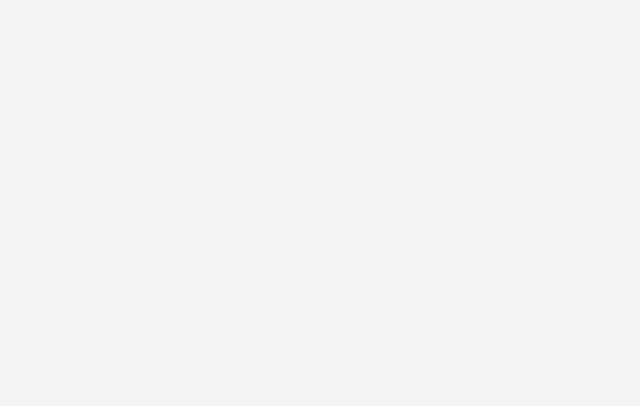
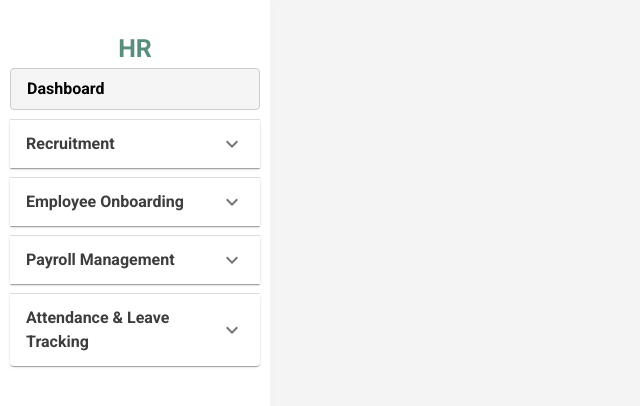
Before and after one commit to Shuhaib77/optCartFrontend, a React (Vite) app: page /hr/AttendanceAndLeave in a window 1280 px wide. Before the commit this address had no page. Shown: the top 406 px of the page, without its empty margins (0-640 px from the left). Built offline with nearby package versions, Linux system fonts and the light colour scheme.

Commit message:
created some charts

```diff
--- a/src/App.jsx
+++ b/src/App.jsx
@@ -28,7 +28,7 @@ function App() {
         <Routes>
           <Route path="/home" element={<Home />} />
           <Route path="/" element={<Login />} />
-          <Route path="/dashboard/:val/:url" element={<Dashboard/>} />
+          <Route path="/:val/:url" element={<Dashboard/>} />
         </Routes>
       </ThemeProvider>
     </>
--- a/src/components/Common/Sidebar.jsx
+++ b/src/components/Common/Sidebar.jsx
@@ -1,27 +1,25 @@
 /* eslint-disable react/prop-types */
 import { Box, Typography, Accordion, AccordionSummary, AccordionDetails } from "@mui/material";
-import { useNavigate,} from "react-router-dom";
+import { useNavigate } from "react-router-dom";
 import { useEffect, useState } from "react";
 import ExpandMoreIcon from '@mui/icons-material/ExpandMore';
 
 const Sidebar = ({ demo, role, val }) => {
   const [data, setData] = useState([]);
- // State to track which dropdown is open
-const navigate = useNavigate()
+  const navigate = useNavigate();
 
   useEffect(() => {
     // Filter data based on role and update the state
-    const filteredData = demo.filter((e) => e.role ==val );
+    const filteredData = demo.filter((e) => e.role === val);
     setData(filteredData);
-
-  }, [role]);
+  }, [role, demo, val]);
 
   return (
     <Box sx={{ height: "100vh" }}>
       {/* Static Sidebar */}
       <Box
         sx={{
-          width: 255,
+          width: 270,
           backgroundColor: "white",
           color: "background.default",
           boxShadow: "5px 5px rgba(230, 171, 171, 0.02)",
@@ -43,6 +41,29 @@ const navigate = useNavigate()
         <Box sx={{ display: "flex", flexDirection: "column", alignItems: "center", justifyContent: "space-between" }}>
           <Box>
             {data[0]?.value?.map((e, i) => (
+              e.value === 'Dashboard' ? (
+                <Box
+                  key={i}
+                  sx={{
+                    color:"black",
+                    width: "100%",
+                    marginBottom: "10px",
+                    border: "1px solid #ccc", // Add border
+                    borderRadius: "4px", // Optional: Add border radius
+                    backgroundColor: "#f5f5f5", // Add background color
+                    padding: "8px 16px", // Add padding
+                    cursor: 'pointer',
+                    '&:hover': {
+                      backgroundColor: "#e0e0e0", // Hover effect
+                    },
+                  }}
+                  onClick={() => navigate(`/${val}/dashboard`)}
+                >
+                  <Typography sx={{ fontWeight: "bold" }}>
+                    {e.value}
+                  </Typography>
+                </Box>
+              ) : (
                 <Accordion key={i} sx={{ width: "100%", marginBottom: "10px" }}>
                   <AccordionSummary
                     expandIcon={<ExpandMoreIcon />}
@@ -53,17 +74,15 @@ const navigate = useNavigate()
                   </AccordionSummary>
                   <AccordionDetails>
                     {e?.data?.map((m, index) => (
-                    <Box key={index} sx={{ paddingLeft: "20px", cursor: 'pointer'}}
-                    onClick={()=>navigate(`/dashboard/${val}/${m?.url}`)}
-                    >
-                      <Typography
-                      component='li'
-                      >
-                        {m?.value}</Typography>
+                      <Box key={index} sx={{ paddingLeft: "20px", cursor: 'pointer' }} onClick={() => navigate(`/${val}/${m?.url}`)}>
+                        <Typography component='li'>
+                          {m?.value}
+                        </Typography>
                       </Box>
                     ))}
                   </AccordionDetails>
                 </Accordion>
+              )
             ))}
           </Box>
         </Box>
--- a/src/components/authantication/Authentication.jsx
+++ b/src/components/authantication/Authentication.jsx
@@ -10,7 +10,6 @@ import axios from "axios";
 function Authentication() {
   const navigate = useNavigate();
   const val = "admin";
-  const url = 'createadmin'
 
   const { handleBlur, handleChange, handleSubmit, values } = useFormik({
     initialValues: {
@@ -112,7 +111,7 @@ function Authentication() {
                 type="submit"
                 sx={{ bgcolor: "rgb(64, 202, 97)", width: "85%" }}
                 onClick={() => {
-                  navigate(`/dashboard/${val}/${url}`);
+                  navigate(`/${val}/dashboard`);
                 }}
               >
                 LOGIN
--- a/src/components/hr/Attendence_emoloye.jsx
+++ b/src/components/hr/Attendence_emoloye.jsx
@@ -1,4 +1,3 @@
-import React from "react";
 import { Box, Typography } from "@mui/material";
 import { styled } from "@mui/material/styles";
 import Table from "@mui/material/Table";
@@ -7,7 +6,6 @@ import TableCell, { tableCellClasses } from "@mui/material/TableCell";
 import TableContainer from "@mui/material/TableContainer";
 import TableHead from "@mui/material/TableHead";
 import TableRow from "@mui/material/TableRow";
-import Paper from "@mui/material/Paper";
 import Tables from "../Common/Tables";
 
 function Attendence_emoloye() {
--- /dev/null
+++ b/src/components/hr/hr_dashboard.jsx
@@ -0,0 +1,91 @@
+import {
+  Box,
+  Typography,
+  Card,
+  CardContent,
+  Grid,
+  IconButton,
+  Paper,
+} from "@mui/material";
+import NotificationsIcon from "@mui/icons-material/Notifications";
+import TrendingUpIcon from "@mui/icons-material/TrendingUp";
+import PeopleIcon from "@mui/icons-material/People";
+import EventNoteIcon from "@mui/icons-material/EventNote";
+import WorkIcon from "@mui/icons-material/Work";
+
+const Dashboard = () => {
+  return (
+    <Box sx={{ display: "flex", flexDirection: "column", p: 3 }}>
+      {/* Header */}
+      <Box sx={{ display: "flex", justifyContent: "space-between", mb: 4 }}>
+        <Typography variant="h4">HR Management Dashboard</Typography>
+        <IconButton color="inherit">
+          <NotificationsIcon />
+        </IconButton>
+      </Box>
+
+      {/* Key Metrics */}
+      <Grid container spacing={3}>
+        <Grid item xs={12} sm={6} md={3}>
+          <Card sx={{ display: "flex", alignItems: "center", p: 2 }}>
+            <PeopleIcon fontSize="large" color="primary" />
+            <CardContent>
+              <Typography variant="h6">Total Employees</Typography>
+              <Typography variant="h4" color="primary">120</Typography>
+            </CardContent>
+          </Card>
+        </Grid>
+        <Grid item xs={12} sm={6} md={3}>
+          <Card sx={{ display: "flex", alignItems: "center", p: 2 }}>
+            <EventNoteIcon fontSize="large" color="secondary" />
+            <CardContent>
+              <Typography variant="h6">Leave Requests</Typography>
+              <Typography variant="h4" color="secondary">8</Typography>
+            </CardContent>
+          </Card>
+        </Grid>
+        <Grid item xs={12} sm={6} md={3}>
+          <Card sx={{ display: "flex", alignItems: "center", p: 2 }}>
+            <WorkIcon fontSize="large" color="success" />
+            <CardContent>
+              <Typography variant="h6">Open Positions</Typography>
+              <Typography variant="h4" color="success">5</Typography>
+            </CardContent>
+          </Card>
+        </Grid>
+        <Grid item xs={12} sm={6} md={3}>
+          <Card sx={{ display: "flex", alignItems: "center", p: 2 }}>
+            <TrendingUpIcon fontSize="large" color="warning" />
+            <CardContent>
+              <Typography variant="h6">Employee Growth</Typography>
+              <Typography variant="h4" color="warning">12%</Typography>
+            </CardContent>
+          </Card>
+        </Grid>
+      </Grid>
+
+      {/* Recent Activity */}
+      <Box sx={{ mt: 4 }}>
+        <Typography variant="h5" gutterBottom>
+          Recent Activity
+        </Typography>
+        <Paper elevation={3} sx={{ p: 2 }}>
+          <Typography>
+            <strong>John Doe</strong> applied for leave.
+          </Typography>
+          <Typography>
+            <strong>Jane Smith</strong> updated her profile.
+          </Typography>
+          <Typography>
+            <strong>HR Team</strong> added a new company policy.
+          </Typography>
+          <Typography>
+            <strong>David Johnson</strong> completed the annual compliance training.
+          </Typography>
+        </Paper>
+      </Box>
+    </Box>
+  );
+};
+
+export default Dashboard;
--- a/src/pages/dashboard/Dashboard.jsx
+++ b/src/pages/dashboard/Dashboard.jsx
@@ -8,6 +8,7 @@ import JobOpenings from "../../components/hr/JobOpenings";
 import Attendence_emoloye from "../../components/hr/Attendence_emoloye";
 import EmployeeManagement from "../../components/hr/EmployeeManggement";
 import AttendancePage from "../user";
+import HrDashboard from "../../components/hr/hr_dashboard";
 function Dashboard() {
   const { val } = useParams();
   console.log(val, "valll");
@@ -28,22 +29,46 @@ function Dashboard() {
   const demo = [
     {
       id: 1,
-      name: "home",
       value: [
         {
-          value: "user_managementr",
+          value:"Dashboard",
           icon: "user",
-          url: "admincreate",
+          url: "dashboard",
+        },
+        {
+          value: "Admin Management",
+          icon: "user",
+          url: "adminmanagement",
           data: [
-            { value: "Add ", icon: "user", url: "add" },
-            { value: "Attendance", url: "attdancelist" },
+            { value: "Admins", url: "admins" },
+            { value: "Add ", icon: "user", url: "addadmin" },
             { value: "Product ", icon: "user", url: "jobopenings" },
           ],
         },
         {
-          value: "user",
+          value: "Global Policy Configuration",
           icon: "user",
-          url: "AttendanceAndLeav",
+          url: "gloabalpolicyconfiguration",
+          data: [
+            { value: "Add ", icon: "user", url: "employeemangement" },
+            { value: "View ", icon: "user", url: "AttendanceAndLeave" },
+            { value: "Product ", icon: "user", url: "jobopenings" },
+          ],
+        },
+        {
+          value: "Analytics & Reporting",
+          icon: "user",
+          url: "analyticsandreporting",
+          data: [
+            { value: "Add ", icon: "user", url: "employeemangement" },
+            { value: "View ", icon: "user", url: "AttendanceAndLeave" },
+            { value: "Product ", icon: "user", url: "jobopenings" },
+          ],
+        },
+        {
+          value: "Audit Logs",
+          icon: "user",
+          url: "auditlogs",
           data: [
             { value: "Add ", icon: "user", url: "employeemangement" },
             { value: "View ", icon: "user", url: "AttendanceAndLeave" },
@@ -51,16 +76,20 @@ function Dashboard() {
           ],
         },
       ],
-      role: "user",
+      role: "superadmin",
     },
     {
       id: 2,
-      name: "home",
       value: [
         {
-          value: "admin",
+          value:"Dashboard",
           icon: "user",
-          url: "admincreate",
+          url: "dashboard",
+        },
+        {
+          value: "Branch Management",
+          icon: "user",
+          url: "branchmanagement",
           data: [
             { value: "Add ", icon: "user", url: "employeemangement" },
             { value: "View ", icon: "user", url: "AttendanceAndLeave" },
@@ -68,9 +97,29 @@ function Dashboard() {
           ],
         },
         {
-          value: "user",
+          value: "Employee Management",
           icon: "user",
-          url: "AttendanceAndLeav",
+          url: "employeemanagement",
+          data: [
+            { value: "Add ", icon: "user", url: "employeemangement" },
+            { value: "View ", icon: "user", url: "AttendanceAndLeave" },
+            { value: "Product ", icon: "user", url: "jobopenings" },
+          ],
+        },
+        {
+          value: "Operational Oversight",
+          icon: "user",
+          url: "operationaloversight",
+          data: [
+            { value: "Add ", icon: "user", url: "employeemangement" },
+            { value: "View ", icon: "user", url: "AttendanceAndLeave" },
+            { value: "Product ", icon: "user", url: "jobopenings" },
+          ],
+        },
+        {
+          value: "Reporting & Audits",
+          icon: "user",
+          url: "reportingandaudits",
           data: [
             { value: "Add ", icon: "user", url: "employeemangement" },
             { value: "View ", icon: "user", url: "AttendanceAndLeave" },
@@ -82,25 +131,49 @@ function Dashboard() {
     },
     {
       id: 3,
-      name: "home",
       value: [
         {
-          value: "user_managementr",
+          value:"Dashboard",
           icon: "user",
-          url: "admincreate",
+          url: "dashboard",
+        },
+        {
+          value: "Recruitment",
+          icon: "user",
+          url: "recruitment",
           data: [
-            { value: "Attendance ", icon: "user", url: "attendanceandemployee" },
+            { value: "Job Openings ", icon: "user", url: "jobopenings" },
             { value: "Employee ", icon: "user", url: "employeemanagement" },
             { value: "Job ", icon: "user", url: "jobopenings" },
           ],
         },
         {
-          value: "user",
+          value: "Employee Onboarding",
           icon: "user",
-          url: "AttendanceAndLeav",
+          url: "employeeonboarding",
+          data: [
+            { value: "View ", icon: "user", url: "employeemanagementf" },
+            { value: "Add employees ", icon: "user", url: "employeemanagement" },
+            { value: "Product ", icon: "user", url: "jobopenings" },
+          ],
+        },
+        {
+          value: "Payroll Management",
+          icon: "user",
+          url: "payrollmanagement",
           data: [
             { value: "Attendance ", icon: "user", url: "attendanceandemployee" },
             { value: "View ", icon: "user", url: "AttendanceAndLeave" },
+            { value: "Product ", icon: "user", url: "jobopenings" },
+          ],
+        },
+        {
+          value: "Attendance & Leave Tracking",
+          icon: "user",
+          url: "attendanceandleavetracking",
+          data: [
+            { value: "Attendance ", icon: "user", url: "attdancelist" },
+            { value: "Approve Leaves ", icon: "user", url: "attendanceemployee" },
             { value: "Product ", icon: "user", url: "jobopenings" },
           ],
         },
@@ -108,9 +181,13 @@ function Dashboard() {
       role: "hr",
     },
     {
-      id: 1,
-      name: "home",
+      id: 4,
       value: [
+        {
+          value:"Dashboard",
+          icon: "user",
+          url: "dashboard",
+        },
         {
           value: "user_managementr",
           icon: "user",
@@ -126,13 +203,13 @@ function Dashboard() {
           icon: "user",
           url: "AttendanceAndLeav",
           data: [
-            { value: "Add ", icon: "user", url: "adadmin" },
+            { value: "Add ", icon: "user", url: "attdancelist" },
             { value: "View ", icon: "user", url: "AttendanceAndLeave" },
             { value: "Product ", icon: "user", url: "jobopenings" },
           ],
         },
       ],
-      role: "superadmin",
+      role: "user",
     },
   ];
 
@@ -212,11 +289,10 @@ function Dashboard() {
           val === "user" ? (
             <Box sx={{ width: "100%" }}>
               {url === "createadmin" && <Add_admine />}
-              {url === "attdancelist" && <AttendancePage/>}
             </Box>
           ) : val === "superadmin" ? (
             <Box sx={{ width: "100%" }}>
-              {url === "adadmin" && <Add_admine />}
+              {url === "addadmin" && <Add_admine />}
             </Box>
           ) : val === "admin" ? (
             <Box sx={{ width: "100%" }}>
@@ -224,8 +300,10 @@ function Dashboard() {
             </Box>
           ) : val === "hr"? (
             <Box sx={{ width: "100%" }}>
-              {url === 'attendanceandemployee'&& <Attendence_emoloye/>}
-              {url === 'employeemanagement ' && <EmployeeManagement/>}
+              {url === 'dashboard' && <HrDashboard/>}
+              {url === "attdancelist" && <AttendancePage/>}
+              {url === 'attendanceemployee'&& <Attendence_emoloye/>}
+              {url === 'employeemanagement' &&  <EmployeeManagement/>}
               {url === "jobopenings" && <JobOpenings />}
               </Box>
           ):(
@@ -237,7 +315,7 @@ function Dashboard() {
                 overflow: "auto",
               }}
             >
-              {url === "admin/adadmin" || <JobOpenings />}
+              {url === "admin/adadmin" }
             </Box>
           )
         }
--- a/src/pages/user/index.jsx
+++ b/src/pages/user/index.jsx
@@ -1,4 +1,3 @@
-/* eslint-disable react/prop-types */
 // import React from "react";
 import {
   Box,
```
Lines whose indentation alone changed are shown as unchanged.
